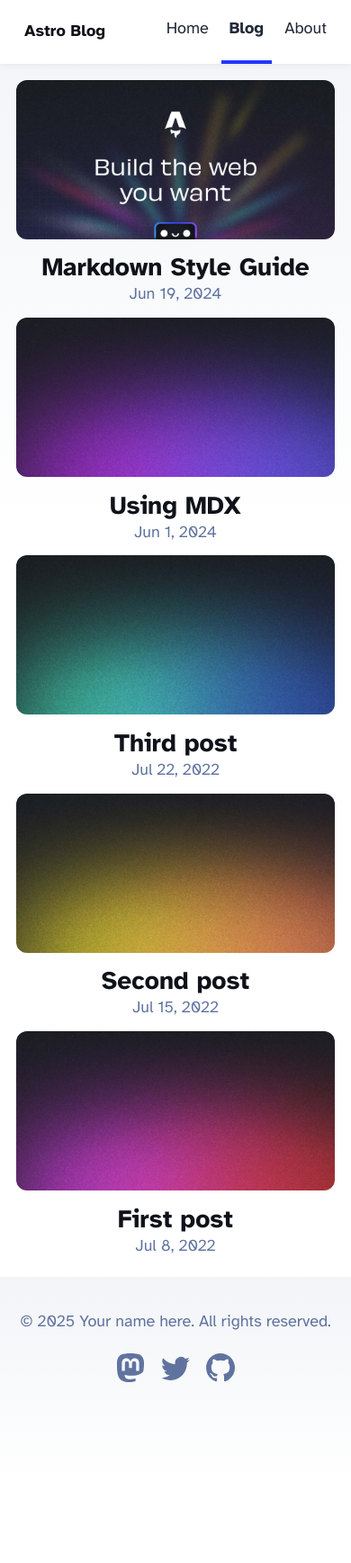
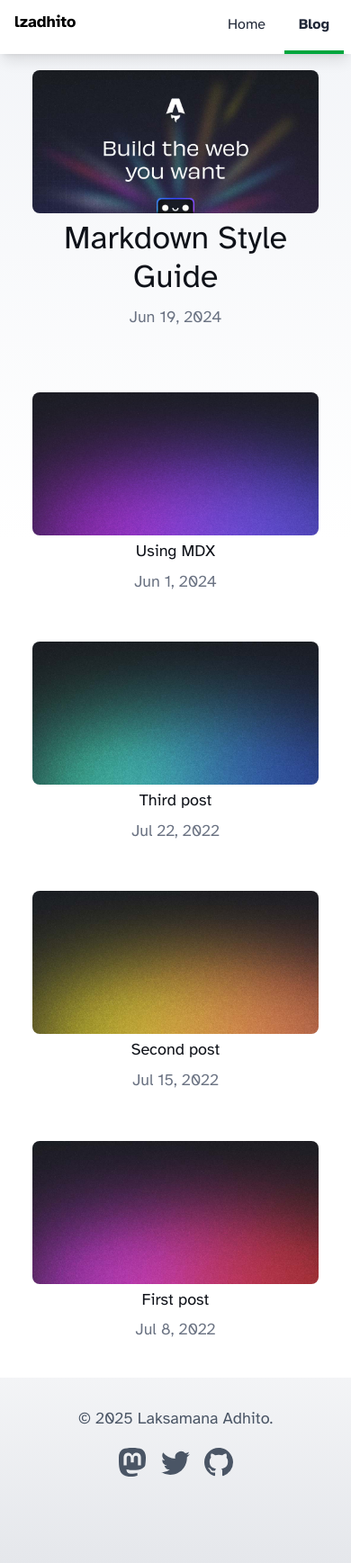
Before and after one commit to Lzadhito/lzadhito.github.io, an Astro site: page /blog in a window 390 px wide. Shown: the whole page at 90% size. Before the commit the page ends 1655 px from the top, so only its background shows below. Built offline with nearby package versions, Linux system fonts and the light colour scheme; Astro itself is replaced by a stand-in of ours.

Commit message:
feat: init convert to tailwind

```diff
--- a/package.json
+++ b/package.json
@@ -12,7 +12,10 @@
     "@astrojs/mdx": "^4.3.8",
     "@astrojs/rss": "^4.0.13",
     "@astrojs/sitemap": "^3.6.0",
+    "@tailwindcss/vite": "^4.1.16",
     "astro": "^5.15.1",
-    "sharp": "^0.34.3"
+    "daisyui": "^5.4.3",
+    "sharp": "^0.34.3",
+    "tailwindcss": "^4.1.16"
   }
 }
--- a/src/components/Footer.astro
+++ b/src/components/Footer.astro
@@ -2,24 +2,19 @@
 const today = new Date();
 ---
 
-<footer>
-	&copy; {today.getFullYear()} Your name here. All rights reserved.
-	<div class="social-links">
-		<a href="https://m.webtoo.ls/@astro" target="_blank">
+<footer class="py-8 px-4 pb-24 bg-linear-to-b from-gray-100 to-gray-200 text-gray-600 text-center">
+  &copy; {today.getFullYear()} Laksamana Adhito.
+  <div class="flex justify-center gap-4 mt-4">
+    <a href="https://m.webtoo.ls/@astro" target="_blank" class="no-underline text-gray-600 hover:text-gray-800">
       <span class="sr-only">Follow Astro on Mastodon</span>
-			<svg
-				viewBox="0 0 16 16"
-				aria-hidden="true"
-				width="32"
-				height="32"
-				astro-icon="social/mastodon"
+      <svg viewBox="0 0 16 16" aria-hidden="true" width="32" height="32" astro-icon="social/mastodon"
         ><path
           fill="currentColor"
           d="M11.19 12.195c2.016-.24 3.77-1.475 3.99-2.603.348-1.778.32-4.339.32-4.339 0-3.47-2.286-4.488-2.286-4.488C12.062.238 10.083.017 8.027 0h-.05C5.92.017 3.942.238 2.79.765c0 0-2.285 1.017-2.285 4.488l-.002.662c-.004.64-.007 1.35.011 2.091.083 3.394.626 6.74 3.78 7.57 1.454.383 2.703.463 3.709.408 1.823-.1 2.847-.647 2.847-.647l-.06-1.317s-1.303.41-2.767.36c-1.45-.05-2.98-.156-3.215-1.928a3.614 3.614 0 0 1-.033-.496s1.424.346 3.228.428c1.103.05 2.137-.064 3.188-.189zm1.613-2.47H11.13v-4.08c0-.859-.364-1.295-1.091-1.295-.804 0-1.207.517-1.207 1.541v2.233H7.168V5.89c0-1.024-.403-1.541-1.207-1.541-.727 0-1.091.436-1.091 1.296v4.079H3.197V5.522c0-.859.22-1.541.66-2.046.456-.505 1.052-.764 1.793-.764.856 0 1.504.328 1.933.983L8 4.39l.417-.695c.429-.655 1.077-.983 1.934-.983.74 0 1.336.259 1.791.764.442.505.661 1.187.661 2.046v4.203z"
         ></path></svg
       >
     </a>
-		<a href="https://twitter.com/astrodotbuild" target="_blank">
+    <a href="https://twitter.com/astrodotbuild" target="_blank" class="no-underline text-gray-600 hover:text-gray-800">
       <span class="sr-only">Follow Astro on Twitter</span>
       <svg viewBox="0 0 16 16" aria-hidden="true" width="32" height="32" astro-icon="social/twitter"
         ><path
@@ -28,7 +23,7 @@ const today = new Date();
         ></path></svg
       >
     </a>
-		<a href="https://github.com/withastro/astro" target="_blank">
+    <a href="https://github.com/withastro/astro" target="_blank" class="no-underline text-gray-600 hover:text-gray-800">
       <span class="sr-only">Go to Astro's GitHub repo</span>
       <svg viewBox="0 0 16 16" aria-hidden="true" width="32" height="32" astro-icon="social/github"
         ><path
@@ -39,24 +34,3 @@ const today = new Date();
     </a>
   </div>
 </footer>
-<style>
-	footer {
-		padding: 2em 1em 6em 1em;
-		background: linear-gradient(var(--gray-gradient)) no-repeat;
-		color: rgb(var(--gray));
-		text-align: center;
-	}
-	.social-links {
-		display: flex;
-		justify-content: center;
-		gap: 1em;
-		margin-top: 1em;
-	}
-	.social-links a {
-		text-decoration: none;
-		color: rgb(var(--gray));
-	}
-	.social-links a:hover {
-		color: rgb(var(--gray-dark));
-	}
-</style>
--- a/src/components/Header.astro
+++ b/src/components/Header.astro
@@ -1,85 +1,16 @@
 ---
-import { SITE_TITLE } from '../consts';
-import HeaderLink from './HeaderLink.astro';
+import { SITE_TITLE } from "../consts";
+import HeaderLink from "./HeaderLink.astro";
 ---
 
-<header>
-	<nav>
-		<h2><a href="/">{SITE_TITLE}</a></h2>
-		<div class="internal-links">
-			<HeaderLink href="/">Home</HeaderLink>
-			<HeaderLink href="/blog">Blog</HeaderLink>
-			<HeaderLink href="/about">About</HeaderLink>
-		</div>
-		<div class="social-links">
-			<a href="https://m.webtoo.ls/@astro" target="_blank">
-				<span class="sr-only">Follow Astro on Mastodon</span>
-				<svg viewBox="0 0 16 16" aria-hidden="true" width="32" height="32"
-					><path
-						fill="currentColor"
-						d="M11.19 12.195c2.016-.24 3.77-1.475 3.99-2.603.348-1.778.32-4.339.32-4.339 0-3.47-2.286-4.488-2.286-4.488C12.062.238 10.083.017 8.027 0h-.05C5.92.017 3.942.238 2.79.765c0 0-2.285 1.017-2.285 4.488l-.002.662c-.004.64-.007 1.35.011 2.091.083 3.394.626 6.74 3.78 7.57 1.454.383 2.703.463 3.709.408 1.823-.1 2.847-.647 2.847-.647l-.06-1.317s-1.303.41-2.767.36c-1.45-.05-2.98-.156-3.215-1.928a3.614 3.614 0 0 1-.033-.496s1.424.346 3.228.428c1.103.05 2.137-.064 3.188-.189zm1.613-2.47H11.13v-4.08c0-.859-.364-1.295-1.091-1.295-.804 0-1.207.517-1.207 1.541v2.233H7.168V5.89c0-1.024-.403-1.541-1.207-1.541-.727 0-1.091.436-1.091 1.296v4.079H3.197V5.522c0-.859.22-1.541.66-2.046.456-.505 1.052-.764 1.793-.764.856 0 1.504.328 1.933.983L8 4.39l.417-.695c.429-.655 1.077-.983 1.934-.983.74 0 1.336.259 1.791.764.442.505.661 1.187.661 2.046v4.203z"
-					></path></svg
-				>
-			</a>
-			<a href="https://twitter.com/astrodotbuild" target="_blank">
-				<span class="sr-only">Follow Astro on Twitter</span>
-				<svg viewBox="0 0 16 16" aria-hidden="true" width="32" height="32"
-					><path
-						fill="currentColor"
-						d="M5.026 15c6.038 0 9.341-5.003 9.341-9.334 0-.14 0-.282-.006-.422A6.685 6.685 0 0 0 16 3.542a6.658 6.658 0 0 1-1.889.518 3.301 3.301 0 0 0 1.447-1.817 6.533 6.533 0 0 1-2.087.793A3.286 3.286 0 0 0 7.875 6.03a9.325 9.325 0 0 1-6.767-3.429 3.289 3.289 0 0 0 1.018 4.382A3.323 3.323 0 0 1 .64 6.575v.045a3.288 3.288 0 0 0 2.632 3.218 3.203 3.203 0 0 1-.865.115 3.23 3.23 0 0 1-.614-.057 3.283 3.283 0 0 0 3.067 2.277A6.588 6.588 0 0 1 .78 13.58a6.32 6.32 0 0 1-.78-.045A9.344 9.344 0 0 0 5.026 15z"
-					></path></svg
-				>
-			</a>
-			<a href="https://github.com/withastro/astro" target="_blank">
-				<span class="sr-only">Go to Astro's GitHub repo</span>
-				<svg viewBox="0 0 16 16" aria-hidden="true" width="32" height="32"
-					><path
-						fill="currentColor"
-						d="M8 0C3.58 0 0 3.58 0 8c0 3.54 2.29 6.53 5.47 7.59.4.07.55-.17.55-.38 0-.19-.01-.82-.01-1.49-2.01.37-2.53-.49-2.69-.94-.09-.23-.48-.94-.82-1.13-.28-.15-.68-.52-.01-.53.63-.01 1.08.58 1.23.82.72 1.21 1.87.87 2.33.66.07-.52.28-.87.51-1.07-1.78-.2-3.64-.89-3.64-3.95 0-.87.31-1.59.82-2.15-.08-.2-.36-1.02.08-2.12 0 0 .67-.21 2.2.82.64-.18 1.32-.27 2-.27.68 0 1.36.09 2 .27 1.53-1.04 2.2-.82 2.2-.82.44 1.1.16 1.92.08 2.12.51.56.82 1.27.82 2.15 0 3.07-1.87 3.75-3.65 3.95.29.25.54.73.54 1.48 0 1.07-.01 1.93-.01 2.2 0 .21.15.46.55.38A8.012 8.012 0 0 0 16 8c0-4.42-3.58-8-8-8z"
-					></path></svg
-				>
-			</a>
-		</div>
-	</nav>
+<header class="px-2 bg-white shadow-lg">
+  <nav class="flex items-center justify-between">
+    <h2 class="font-bold">
+      <a href="/" class="py-4 px-2 text-black no-underline">{SITE_TITLE}</a>
+    </h2>
+    <div>
+      <HeaderLink class="text-base p-4" href="/">Home</HeaderLink>
+      <HeaderLink class="text-base p-4" href="/blog">Blog</HeaderLink>
+    </div>
+  </nav>
 </header>
-<style>
-	header {
-		margin: 0;
-		padding: 0 1em;
-		background: white;
-		box-shadow: 0 2px 8px rgba(var(--black), 5%);
-	}
-	h2 {
-		margin: 0;
-		font-size: 1em;
-	}
-
-	h2 a,
-	h2 a.active {
-		text-decoration: none;
-	}
-	nav {
-		display: flex;
-		align-items: center;
-		justify-content: space-between;
-	}
-	nav a {
-		padding: 1em 0.5em;
-		color: var(--black);
-		border-bottom: 4px solid transparent;
-		text-decoration: none;
-	}
-	nav a.active {
-		text-decoration: none;
-		border-bottom-color: var(--accent);
-	}
-	.social-links,
-	.social-links a {
-		display: flex;
-	}
-	@media (max-width: 720px) {
-		.social-links {
-			display: none;
-		}
-	}
-</style>
--- a/src/components/HeaderLink.astro
+++ b/src/components/HeaderLink.astro
@@ -1,24 +1,18 @@
 ---
-import type { HTMLAttributes } from 'astro/types';
+import type { HTMLAttributes } from "astro/types";
 
-type Props = HTMLAttributes<'a'>;
+type Props = HTMLAttributes<"a">;
 
 const { href, class: className, ...props } = Astro.props;
-const pathname = Astro.url.pathname.replace(import.meta.env.BASE_URL, '');
+const pathname = Astro.url.pathname.replace(import.meta.env.BASE_URL, "");
 const subpath = pathname.match(/[^\/]+/g);
-const isActive = href === pathname || href === '/' + (subpath?.[0] || '');
+const isActive = href === pathname || href === "/" + (subpath?.[0] || "");
 ---
 
-<a href={href} class:list={[className, { active: isActive }]} {...props}>
-	<slot />
+<a
+  href={href}
+  class:list={[className, "inline-block", { "border-b-4 border-b-green-600 font-extrabold": isActive }]}
+  {...props}
+>
+  <slot />
 </a>
-<style>
-	a {
-		display: inline-block;
-		text-decoration: none;
-	}
-	a.active {
-		font-weight: bolder;
-		text-decoration: underline;
-	}
-</style>
--- a/src/consts.ts
+++ b/src/consts.ts
@@ -1,5 +1,5 @@
 // Place any global data in this file.
 // You can import this data from anywhere in your site by using the `import` keyword.
 
-export const SITE_TITLE = 'Astro Blog';
-export const SITE_DESCRIPTION = 'Welcome to my website!';
+export const SITE_TITLE = "lzadhito";
+export const SITE_DESCRIPTION = "Welcome to my website!";
--- a/src/content/blog/using-mdx.mdx
+++ b/src/content/blog/using-mdx.mdx
@@ -20,7 +20,7 @@ When you open this page in the browser, you should see the clickable button belo
 
 import HeaderLink from '../../components/HeaderLink.astro';
 
-<HeaderLink href="#" onclick="alert('clicked!')">
+<HeaderLink href="#" class="text-blue-700" onclick="alert('clicked!')">
 	Embedded component in MDX
 </HeaderLink>
 
--- a/src/layouts/BlogPost.astro
+++ b/src/layouts/BlogPost.astro
@@ -1,12 +1,12 @@
 ---
-import { Image } from 'astro:assets';
-import type { CollectionEntry } from 'astro:content';
-import BaseHead from '../components/BaseHead.astro';
-import Footer from '../components/Footer.astro';
-import FormattedDate from '../components/FormattedDate.astro';
-import Header from '../components/Header.astro';
+import { Image } from "astro:assets";
+import type { CollectionEntry } from "astro:content";
+import BaseHead from "../components/BaseHead.astro";
+import Footer from "../components/Footer.astro";
+import FormattedDate from "../components/FormattedDate.astro";
+import Header from "../components/Header.astro";
 
-type Props = CollectionEntry<'blog'>['data'];
+type Props = CollectionEntry<"blog">["data"];
 
 const { title, description, pubDate, updatedDate, heroImage } = Astro.props;
 ---
@@ -14,67 +14,32 @@ const { title, description, pubDate, updatedDate, heroImage } = Astro.props;
 <html lang="en">
   <head>
     <BaseHead title={title} description={description} />
-		<style>
-			main {
-				width: calc(100% - 2em);
-				max-width: 100%;
-				margin: 0;
-			}
-			.hero-image {
-				width: 100%;
-			}
-			.hero-image img {
-				display: block;
-				margin: 0 auto;
-				border-radius: 12px;
-				box-shadow: var(--box-shadow);
-			}
-			.prose {
-				width: 720px;
-				max-width: calc(100% - 2em);
-				margin: auto;
-				padding: 1em;
-				color: rgb(var(--gray-dark));
-			}
-			.title {
-				margin-bottom: 1em;
-				padding: 1em 0;
-				text-align: center;
-				line-height: 1;
-			}
-			.title h1 {
-				margin: 0 0 0.5em 0;
-			}
-			.date {
-				margin-bottom: 0.5em;
-				color: rgb(var(--gray));
-			}
-			.last-updated-on {
-				font-style: italic;
-			}
-		</style>
   </head>
 
   <body>
     <Header />
-		<main>
+    <main class="w-full max-w-full m-0">
       <article>
-				<div class="hero-image">
-					{heroImage && <Image width={1020} height={510} src={heroImage} alt="" />}
+        <div class="w-full">
+          {
+            heroImage && (
+              <Image width={1020} height={510} src={heroImage} alt="" class="block mx-auto rounded-xl shadow-lg" />
+            )
+          }
         </div>
-				<div class="prose">
-					<div class="title">
-						<div class="date">
+        <div class="w-full max-w-3xl mx-auto p-4 text-gray-700">
+          <div class="mb-4 py-4 text-center leading-none">
+            <div class="mb-2 text-gray-500">
               <FormattedDate date={pubDate} />
               {
                 updatedDate && (
-									<div class="last-updated-on">
+                  <div class="italic">
                     Last updated on <FormattedDate date={updatedDate} />
                   </div>
                 )
               }
             </div>
-						<h1>{title}</h1>
+            <h1 class="my-0 mb-2">{title}</h1>
             <hr />
           </div>
           <slot />
--- a/src/pages/blog/index.astro
+++ b/src/pages/blog/index.astro
@@ -1,105 +1,49 @@
 ---
-import { Image } from 'astro:assets';
-import { getCollection } from 'astro:content';
-import BaseHead from '../../components/BaseHead.astro';
-import Footer from '../../components/Footer.astro';
-import FormattedDate from '../../components/FormattedDate.astro';
-import Header from '../../components/Header.astro';
-import { SITE_DESCRIPTION, SITE_TITLE } from '../../consts';
+import { Image } from "astro:assets";
+import { getCollection } from "astro:content";
+import BaseHead from "../../components/BaseHead.astro";
+import Footer from "../../components/Footer.astro";
+import FormattedDate from "../../components/FormattedDate.astro";
+import Header from "../../components/Header.astro";
+import { SITE_DESCRIPTION, SITE_TITLE } from "../../consts";
 
-const posts = (await getCollection('blog')).sort(
-	(a, b) => b.data.pubDate.valueOf() - a.data.pubDate.valueOf(),
-);
+const posts = (await getCollection("blog")).sort((a, b) => b.data.pubDate.valueOf() - a.data.pubDate.valueOf());
 ---
 
 <!doctype html>
 <html lang="en">
   <head>
     <BaseHead title={SITE_TITLE} description={SITE_DESCRIPTION} />
-		<style>
-			main {
-				width: 960px;
-			}
-			ul {
-				display: flex;
-				flex-wrap: wrap;
-				gap: 2rem;
-				list-style-type: none;
-				margin: 0;
-				padding: 0;
-			}
-			ul li {
-				width: calc(50% - 1rem);
-			}
-			ul li * {
-				text-decoration: none;
-				transition: 0.2s ease;
-			}
-			ul li:first-child {
-				width: 100%;
-				margin-bottom: 1rem;
-				text-align: center;
-			}
-			ul li:first-child img {
-				width: 100%;
-			}
-			ul li:first-child .title {
-				font-size: 2.369rem;
-			}
-			ul li img {
-				margin-bottom: 0.5rem;
-				border-radius: 12px;
-			}
-			ul li a {
-				display: block;
-			}
-			.title {
-				margin: 0;
-				color: rgb(var(--black));
-				line-height: 1;
-			}
-			.date {
-				margin: 0;
-				color: rgb(var(--gray));
-			}
-			ul li a:hover h4,
-			ul li a:hover .date {
-				color: rgb(var(--accent));
-			}
-			ul a:hover img {
-				box-shadow: var(--box-shadow);
-			}
-			@media (max-width: 720px) {
-				ul {
-					gap: 0.5em;
-				}
-				ul li {
-					width: 100%;
-					text-align: center;
-				}
-				ul li:first-child {
-					margin-bottom: 0;
-				}
-				ul li:first-child .title {
-					font-size: 1.563em;
-				}
-			}
-		</style>
   </head>
   <body>
     <Header />
-		<main>
+    <main class="w-full max-w-4xl mx-auto">
       <section>
-				<ul>
+        <ul class="flex flex-wrap gap-8 list-none m-0 p-0 md:gap-2">
           {
-						posts.map((post) => (
-							<li>
-								<a href={`/blog/${post.id}/`}>
+            posts.map((post, index) => (
+              <li
+                class={`${index === 0 ? "w-full mb-4 text-center md:mb-0" : "w-full md:w-[calc(50%-0.5rem)] text-center md:text-left"}`}
+              >
+                <a
+                  href={`/blog/${post.id}/`}
+                  class="block no-underline transition-all duration-200 hover:text-blue-600"
+                >
                   {post.data.heroImage && (
-										<Image width={720} height={360} src={post.data.heroImage} alt="" />
+                    <Image
+                      width={720}
+                      height={360}
+                      src={post.data.heroImage}
+                      alt=""
+                      class={`mb-2 rounded-xl hover:shadow-lg transition-all duration-200 ${index === 0 ? "w-full" : ""}`}
+                    />
                   )}
-									<h4 class="title">{post.data.title}</h4>
-									<p class="date">
+                  <h4
+                    class={`m-0 text-black leading-none hover:text-blue-600 transition-all duration-200 ${index === 0 ? "text-4xl md:text-2xl" : ""}`}
+                  >
+                    {post.data.title}
+                  </h4>
+                  <p class="m-0 text-gray-500 hover:text-blue-600 transition-all duration-200">
                     <FormattedDate date={post.data.pubDate} />
                   </p>
                 </a>
--- a/src/styles/global.css
+++ b/src/styles/global.css
@@ -1,3 +1,5 @@
+@import "tailwindcss";
+
 /*
   The CSS in this style tag is based off of Bear Blog's default CSS.
   https://github.com/HermanMartinus/bearblog/blob/297026a877bc2ab2b3bdfbd6b9f7961c350917dd/templates/styles/blog/default.css
@@ -12,9 +14,7 @@
   --gray-light: 229, 233, 240;
   --gray-dark: 34, 41, 57;
   --gray-gradient: rgba(var(--gray-light), 50%), #fff;
-	--box-shadow:
-		0 2px 6px rgba(var(--gray), 25%), 0 8px 24px rgba(var(--gray), 33%), 0 16px 32px
-		rgba(var(--gray), 33%);
+  --box-shadow: 0 2px 6px rgba(var(--gray), 25%), 0 8px 24px rgba(var(--gray), 33%), 0 16px 32px rgba(var(--gray), 33%);
 }
 @font-face {
   font-family: "Atkinson";
@@ -59,7 +59,7 @@ h6 {
   color: rgb(var(--black));
   line-height: 1.2;
 }
-h1 {
+/* h1 {
   font-size: 3.052em;
 }
 h2 {
@@ -73,17 +73,18 @@ h4 {
 }
 h5 {
   font-size: 1.25em;
-}
+} */
 strong,
 b {
   font-weight: 700;
 }
-a {
+/* a {
+  text-decoration: none;
   color: var(--accent);
 }
 a:hover {
   color: var(--accent);
-}
+} */
 p {
   margin-bottom: 1em;
 }
```
Also changed, not shown: astro.config.mjs (+9 -5 lines), src/pages/about.astro (deleted, +0 -63 lines), src/pages/blog/[...slug].astro (+9 -9 lines), src/pages/index.astro (+9 -9 lines), 1 other file. Lines whose indentation alone changed are shown as unchanged.
